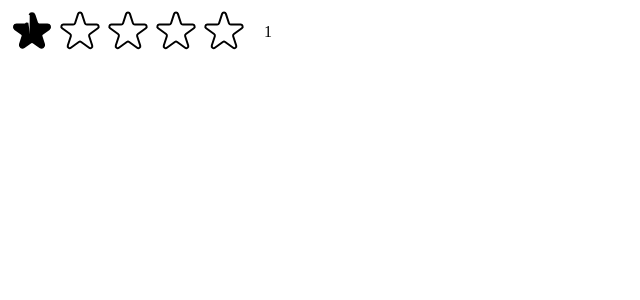
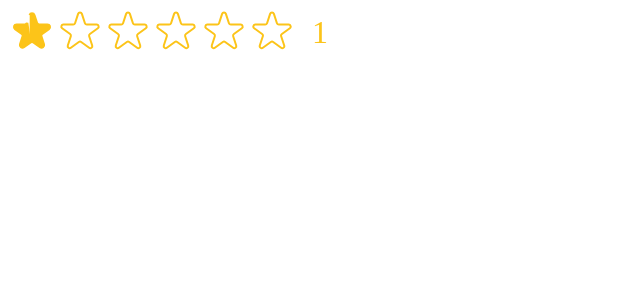
Before and after one commit to charliesumalag/use-popcorn-learn-react, a React (Create React App) app: page / in a window 1280 px wide. Both pictures are taken after a click on the button 32 px from the left and 32 px from the top of the page. Shown: the top 300 px of the page, without its empty margins (0-640 px from the left). Built offline with nearby package versions, Linux system fonts and the light colour scheme.

Commit message:
PropTypes

```diff
--- a/package.json
+++ b/package.json
@@ -9,6 +9,7 @@
     "@testing-library/user-event": "^13.5.0",
     "react": "^19.1.0",
     "react-dom": "^19.1.0",
+    "react-icons": "^5.5.0",
     "react-scripts": "5.0.1",
     "web-vitals": "^2.1.4"
   },
--- a/src/Star.js
+++ b/src/Star.js
@@ -1,22 +1,23 @@
 import React from 'react'
 
-const starStyle = {
-    width: '48px',
-    height: '48px',
+
+const Star = ({onRate, full, onHoverIn, onHoverOut, color, size,}) => {
+  const starStyle = {
+    width: `${size}px`,
+    height: `${size}px`,
     display: 'block',
-    cursor: 'pointer'
+    cursor: 'pointer',
 }
-const Star = ({onRate, full, onHoverIn, onHoverOut}) => {
   return (
     <span role='button' style={starStyle} onClick={onRate} onMouseEnter={onHoverIn} onMouseLeave={onHoverOut} >
-       { full ? <svg xmlns="http://www.w3.org/2000/svg" viewBox="0 0 20 20" fill="#000" stroke="#000">
+       { full ? <svg xmlns="http://www.w3.org/2000/svg" viewBox="0 0 20 20" fill={color} stroke={color}>
             <path d="M9.049 2.927c.3-.921 1.603-.921 1.902 0l1.07 3.292a1 1 0 00.95.69h3.462c.969 0 1.371 1.24.588 1.81l-2.8 2.034a1 1 0 00-.364 1.118l1.07 3.292c.3.921-.755 1.688-1.54 1.118l-2.8-2.034a1 1 0 00-1.175 0l-2.8 2.034c-.784.57-1.838-.197-1.539-1.118l1.07-3.292a1 1 0 00-.364-1.118L2.98 8.72c-.783-.57-.38-1.81.588-1.81h3.461a1 1 0 00.951-.69l1 07-3.292z" />
         </svg> : (
             <svg
             xmlns="http://www.w3.org/2000/svg"
             fill="none"
             viewBox="0 0 24 24"
-            stroke="#000"
+            stroke={color}
           >
             <path
               strokeLinecap="round"
--- a/src/StarRating.js
+++ b/src/StarRating.js
@@ -1,5 +1,7 @@
 import React, { useState } from 'react'
+import PropTypes from 'prop-types';
 import Star from "./Star";
+
 
 const containerStyle = {
   display: 'flex',
@@ -7,20 +9,26 @@ const containerStyle = {
   gap: '16px'
 }
 
+
+
 const startContainerStyle = {
   display: 'flex',
 }
 
-const textStyle = {
-  lineHeight: '1',
-  margin: '0'
-}
 
-const StarRating = ({maxRating = 5}) => {
+
+const StarRating = ({ maxRating = 5, color = '#fcc419', size = 48 }) => {
+
   const [tempRating, setTempRating] = useState(0);
   const [rating, setRating] = useState(0);
   const handleRating = (i) => () => {
     setRating(i);
+  }
+  const textStyle = {
+    lineHeight: '1',
+    margin: '0',
+    color,
+    fontSize: `${size / 1.5}px `,
   }
 
   return (
@@ -34,6 +42,9 @@ const StarRating = ({maxRating = 5}) => {
               onHoverIn={() => setTempRating(i+1)}
               onHoverOut={()=> setTempRating(0)}
               full={tempRating ? tempRating >= i + 1 : rating >= i + 1 }
+              color={color}
+              size={size}
+
             />)
         )}
       </div>
@@ -43,3 +54,8 @@ const StarRating = ({maxRating = 5}) => {
 }
 
 export default StarRating
+StarRating.propTypes = {
+  maxRating: PropTypes.number,
+  color: PropTypes.string,
+  size: PropTypes.number
+}
--- /dev/null
+++ b/src/StarRatingVersionOne.js
@@ -0,0 +1,29 @@
+import React, { useState } from 'react'
+import { FaStar } from "react-icons/fa";
+
+const StarRatingVersionOne = ({rateCount = 5}) => {
+    const [rating, setRating] = useState(0);
+    const [hover, setHover] = useState(0);
+    const stars = [];
+    for (let index = 1; index <= rateCount; index++) {
+        stars.push(
+            <span
+                key={index}
+                onClick={() => setRating(index)}
+                onMouseEnter={() => setHover(index)}
+                onMouseLeave={() => setHover(0)}>
+                <FaStar size={30} color={(hover || rating) >= index ? "gold" : 'black' } />
+            </span>
+        )
+
+    }
+
+  return (
+    <div>
+        {stars}
+        <p>{hover ? hover : rating}</p>
+    </div>
+  )
+}
+
+export default StarRatingVersionOne
--- a/src/index.js
+++ b/src/index.js
@@ -1,6 +1,7 @@
 import React from 'react';
 import ReactDOM from 'react-dom/client';
 import StarRating from "./StarRating";
+import StarRatingVersionOne from './StarRatingVersionOne';
 // import './index.css';
 // import App from './App';
 
@@ -8,6 +9,7 @@ const root = ReactDOM.createRoot(document.getElementById('root'));
 root.render(
   <React.StrictMode>
     {/* <App /> */}
-    <StarRating maxRating={5} />
+    <StarRating maxRating={6} />
+    {/* <StarRatingVersionOne /> */}
   </React.StrictMode>
 );
```
Also changed, not shown: 1 other file (tests, documents, lock files or other folders).
